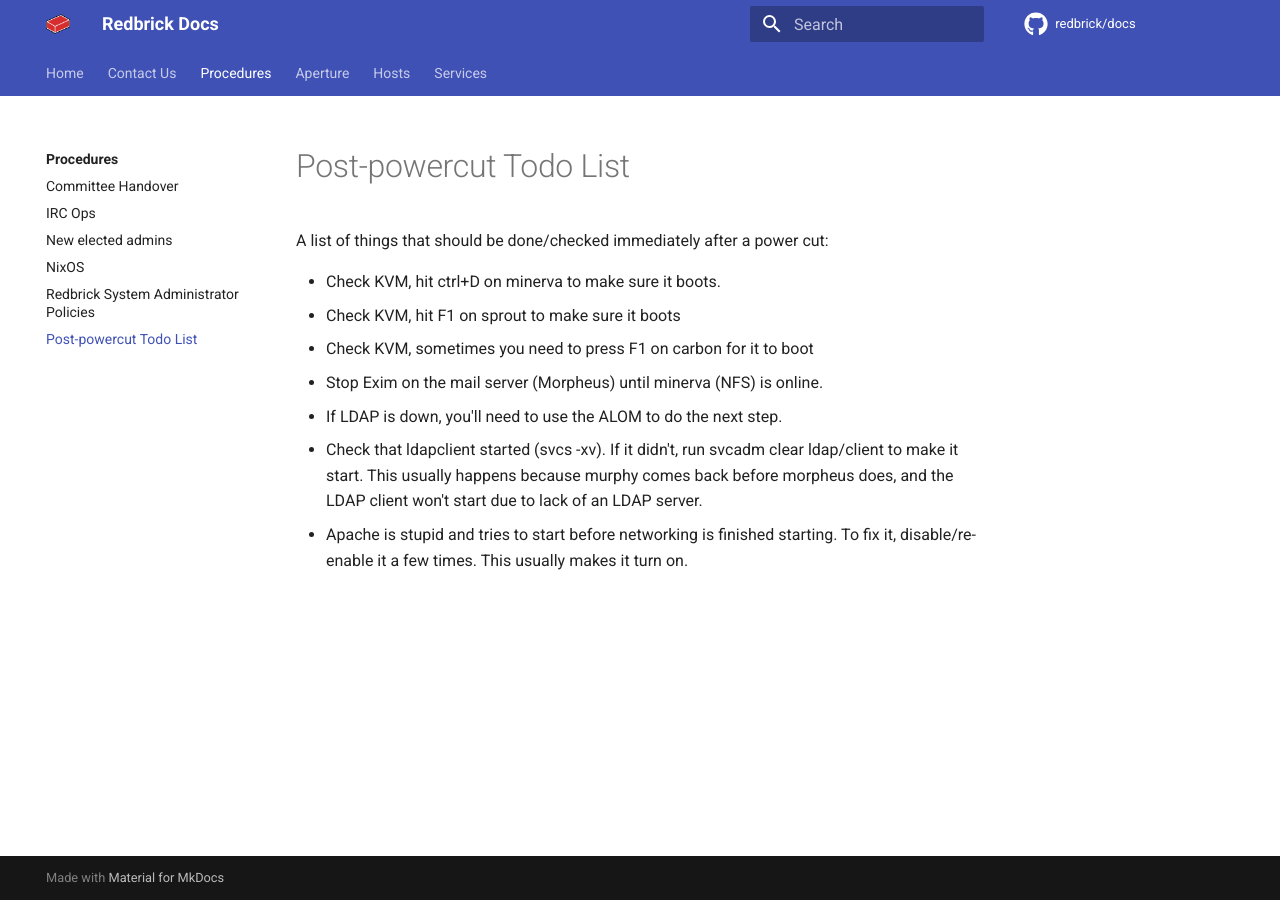
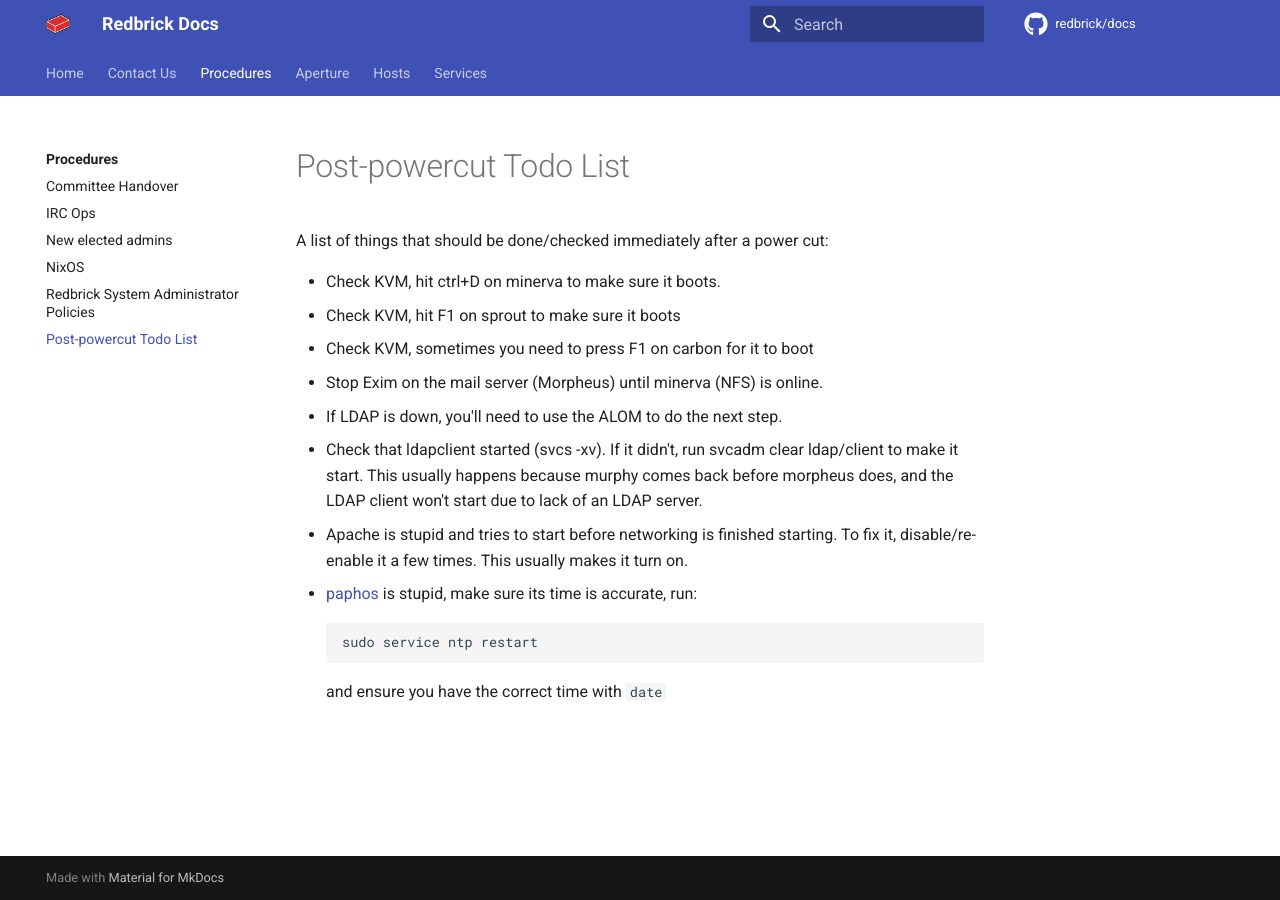
Before and after one commit to redbrick/docs, an MkDocs documentation site: the page built from docs/procedures/post-powercut.md, in a window 1280 px wide. Built offline with MkDocs 1.6.1 and Material for MkDocs 9.7.7, drawn with Linux system fonts in a browser that asks for light colours; comment, search, counter and statistics services are not loaded.

Commit message:
add procedure for fixing time on paphos

````diff
--- a/docs/procedures/post-powercut.md
+++ b/docs/procedures/post-powercut.md
@@ -9,3 +9,8 @@ A list of things that should be done/checked immediately after a power cut:
 - If LDAP is down, you'll need to use the ALOM to do the next step.
 - Check that ldapclient started (svcs -xv). If it didn't, run svcadm clear ldap/client to make it start. This usually happens because murphy comes back before morpheus does, and the LDAP client won't start due to lack of an LDAP server.
 - Apache is stupid and tries to start before networking is finished starting. To fix it, disable/re-enable it a few times. This usually makes it turn on.
+- [paphos](../hosts/paphos.md) is stupid, make sure its time is accurate, run:
+```bash
+sudo service ntp restart
+```
+and ensure you have the correct time with `date`
````
